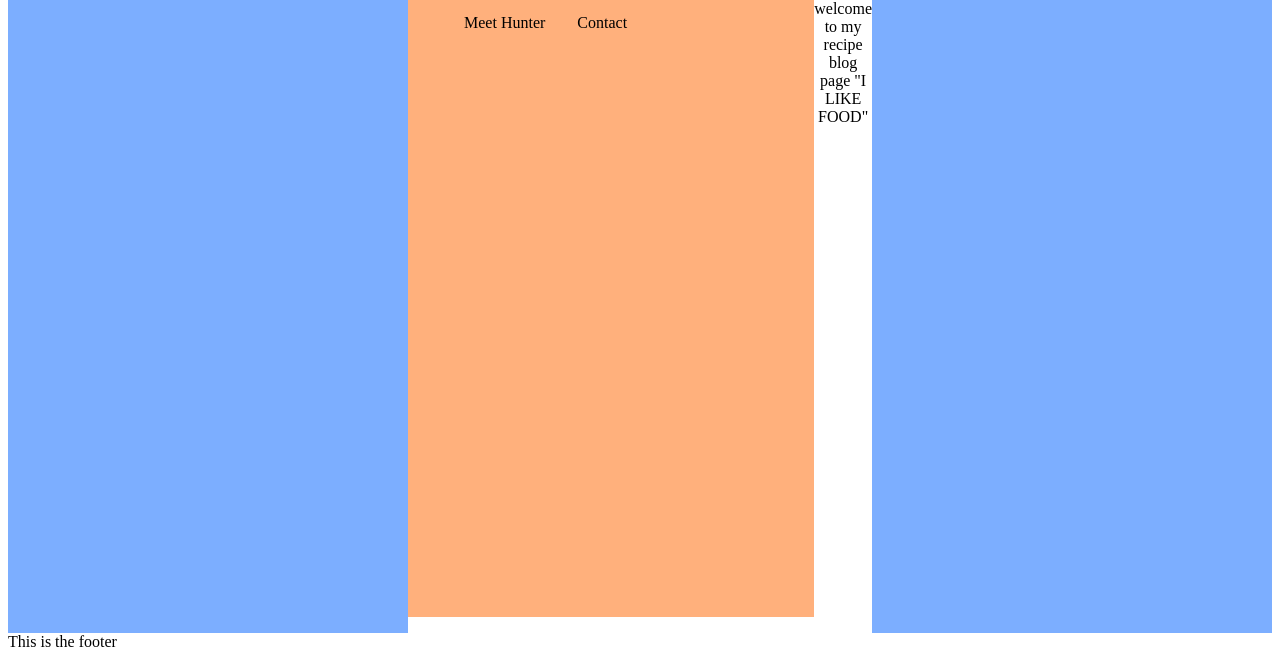
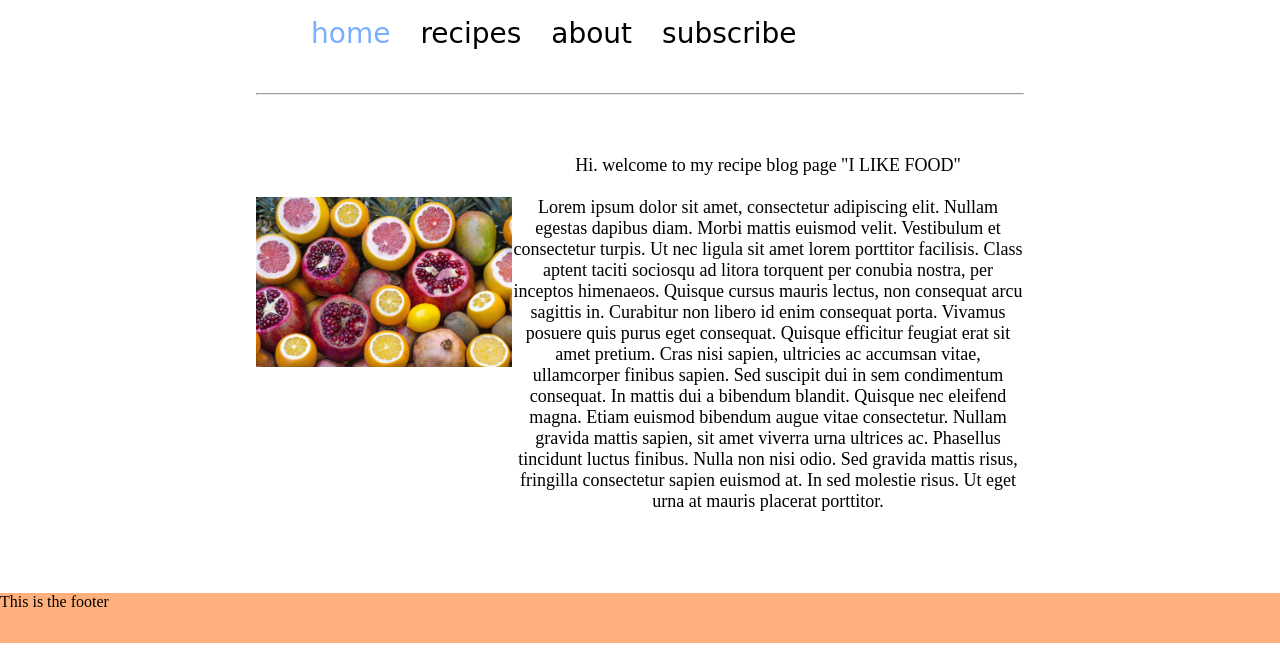
Before and after one commit to HunterRasmussen/cs260, a plain HTML site: page creativeProject1/index.html in a window 1280 px wide. Shown: the part 157-816 px from the top of the page. Drawn offline with Linux system fonts and the light colour scheme.

Commit message:
Fixed header, added grid, adjusted side bars

```diff
--- a/creativeProject1/index.html
+++ b/creativeProject1/index.html
@@ -12,24 +12,53 @@
     </div>
   </div>
   <div class="HolyGrail-body">
-  		<ul>
-  			<li class="active"><a href="index.html">Home</a></li>
-  			<li><a href="images.html">Photography</a></li>
-  			<li><a href="reviews.html">Client Reviews</a></li>
-  			<li><a href="about.html">Meet Hunter</a></li>
-  			<li><a href="contact.html">Contact</a></li>
-  		</ul>
     <main class="HolyGrail-content">
-      Hi.  welcome to my recipe blog page "I LIKE FOOD"
+      <div class = "gridHeader">
+        <ul>
+          <!--  <li><img src = hrLogo.jpg width = 50px></li> -->
+      	   <li class = "active"><a  class ="activeLink" href="index.html">home</a></li>
+  			   <li><a href="images.html">recipes</a></li>
+  			   <li><a href="reviews.html">about</a></li>
+  			   <li><a href="about.html">subscribe</a></li>
+  		  </ul>
+      <hr>
+      </div>
+
+      <div class = gridContent>
+      <br/>
+      Hi.  welcome to my recipe blog page "I LIKE FOOD" <br/> <br/>
+      Lorem ipsum dolor sit amet, consectetur adipiscing elit. Nullam egestas dapibus diam.
+      Morbi mattis euismod velit. Vestibulum et consectetur turpis. Ut nec ligula sit amet
+      lorem porttitor facilisis. Class aptent taciti sociosqu ad litora torquent per conubia
+      nostra, per inceptos himenaeos. Quisque cursus mauris lectus, non consequat arcu sagittis
+      in. Curabitur non libero id enim consequat porta. Vivamus posuere quis purus eget consequat.
+      Quisque efficitur feugiat erat sit amet pretium. Cras nisi sapien, ultricies ac accumsan
+      vitae, ullamcorper finibus sapien. Sed suscipit dui in sem condimentum consequat. In
+      mattis dui a bibendum blandit. Quisque nec eleifend magna. Etiam euismod bibendum
+      augue vitae consectetur. Nullam gravida mattis sapien, sit amet viverra urna ultrices
+      ac. Phasellus tincidunt luctus finibus. Nulla non nisi odio. Sed gravida mattis
+      risus, fringilla consectetur sapien euismod at. In sed molestie risus. Ut eget
+      urna at mauris placerat porttitor.
+    </div>
+
+    <div class = gridSidebar>
+      <br/>
+      <br/>
+      <br/>
+      <img src = "fruit_frontPage.jpg">
+    </div>
+
     </main>
-    <nav class="HolyGrail-nav">
-      This is the main nav
+    <nav class="HolyGrail-left">
+
     </nav>
     <aside class="HolyGrail-right">
       and this is the aside
     </aside>
   </div>
-  <footer>This is the footer</footer>
+  <div class = "HolyGrail-footer">
+    <footer>This is the footer</footer>
+  </div>
 </body>
 
 
--- a/creativeProject1/styles.css
+++ b/creativeProject1/styles.css
@@ -2,9 +2,12 @@
   display: flex;
   min-height: 100vh;
   flex-direction: column;
+  height: 100%;
+  margin: 0;
+
 }
 
-
+/*-----------------------------------------------*/
 .HolyGrail-header {
   text-align: left;
   background-color: #ffb07c;
@@ -19,71 +22,113 @@
   left: 1%;
 }
 
-/*.HolyGrail-body{
-  background-color: #ffb07c;
-  max-height: 80px;
+/*-------------------------------------------------*/
+.HolyGrail-body {
+  text-align: center;
+  font-size: 18px;
+  display: flex;
+  flex: 1;
 }
-*/
-.HolyGrail-body ul {
-  background-color:  #ffb07c;
+
+
+.HolyGrail-content {
+  margin-top: 50px;
+  flex: 1;
+  display: grid;
+  grid-template-columns: 1fr 2fr;
+  grid-template-areas:
+   "gridHeader gridHeader"
+   "gridSidebar gridContent";
+}
+
+.gridHeader{
+  grid-area: gridHeader;
+}
+
+.gridContent{
+  grid-area: gridContent;
+}
+.gridSidebar{
+  grid-area: gridSidebar;
+}
+
+img {
+  max-width: 100%;
+  max-height: 100%;
+
+}
+
+.HolyGrail-body .HolyGrail-content .gridHeader ul {
+  /*background-color:  #ffb07c;*/
+  background-color: white;
   /*position:relative;*/
   max width: 100%;
+  margin-left: 0px;
   /*margin-left: 35%;*/
   /*margin-right: 35%;*/
 	/*list-style-type: none;*/
-  text-align: left;
+  text-align: center;
+  font-size: 28px;
+  font-family: cursive;
   overflow: hidden;
 }
 
-.HolyGrail-body li {
+.HolyGrail-body .HolyGrail-content .gridHeader li {
   float: left;
-  background-color:  #ffb07c;
+  /*background-color:  #ffb07c;*/
+  background-color: white;
   display: inline-block;
 
 }
 
-.HolyGrail-body .active {
-	background-color: #7caeff;
-	color: white
+.HolyGrail-body .HolyGrail-content .active {
+	/*background-color: #7caeff;*/
+  padding: 0px;
+	color: #7caeff;
+}
+
+.HolyGrail-body .HolyGrail-content .activeLink {
+  color: #7caeff;
 }
 
 .HolyGrail-body a{
 	display: block;
 	color: #000;
   text-align: left;
-	padding: 16px;
+	padding: 15px;
 	text-decoration: none;
 }
 
 .HolyGrail-body a:hover {
 	/*background-color: #555;*/
-	color: black;
+	color: #ffb07c;
   text-decoration: underline;
   text-decoration-color: #7caeff;
 }
 
 
+.HolyGrail-body .HolyGrail-content hr {
+  color: white;
+}
 
-.HolyGrail-body {
-  text-align: center;
-  display: flex;
-  flex: 1;
+/*------------------------------------------------------------*/
+
+.HolyGrail-left, .HolyGrail-right {
+  /* 12em is the width of the columns */
+  flex: 0 0 20%;
+  /*background-color: #7caeff;*/
+}
+
+.HolyGrail-left {
+  /* put the nav on the left */
+  order: -1;
 }
 
 
-
-.HolyGrail-content {
+/*-----------------------------------------------*/
+.HolyGrail-footer {
+  text-align: left;
+  background-color: #ffb07c;
+  min-height: 50px;
   margin-top: 50px;
-  flex: 1;
 }
-
-.HolyGrail-nav, .HolyGrail-right {
-  /* 12em is the width of the columns */
-  flex: 0 0 25em;
-  background-color: #7caeff;
-}
-
-.HolyGrail-nav {
-  /* put the nav on the left */
-  order: -1;
-}
```
Also changed, not shown: creativeProject1/fruit_frontPage.jpg (added), 1 other file.
